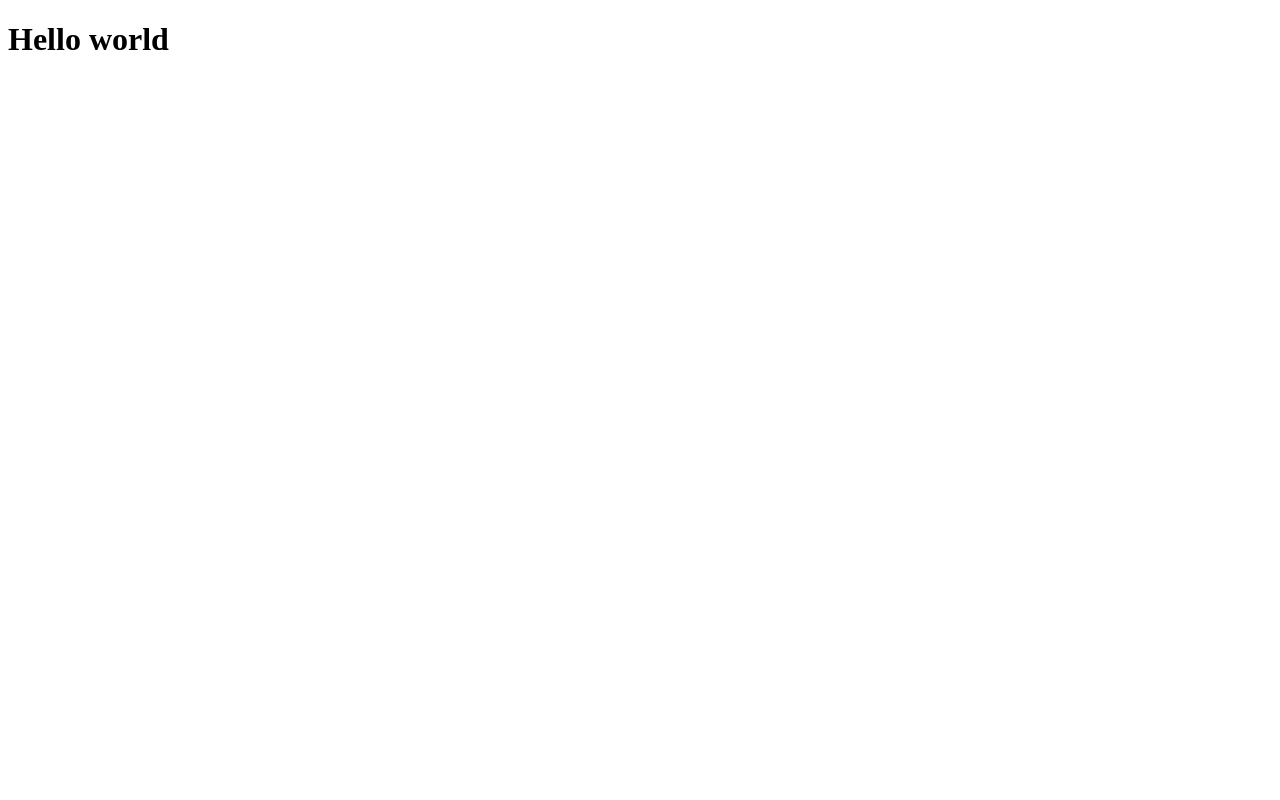
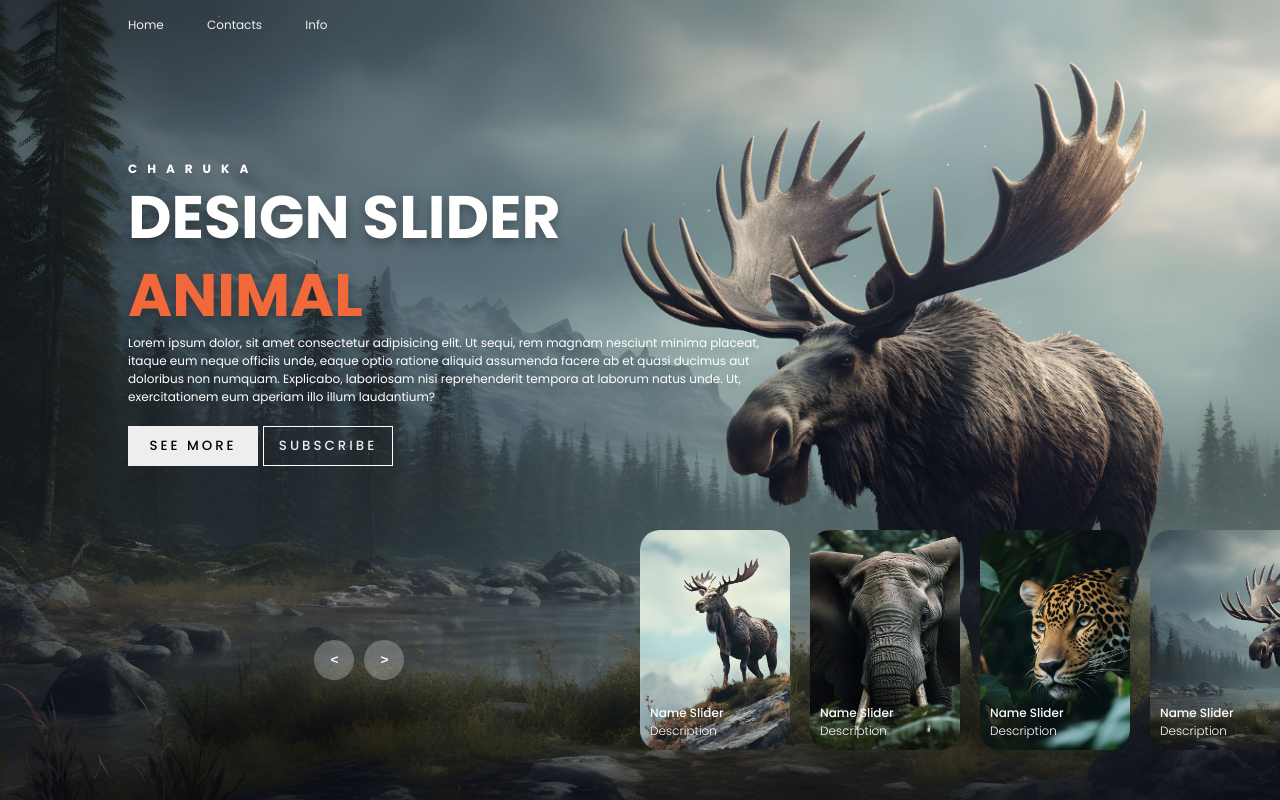
Before and after one commit to Charu2879/Sliderwebsite, a plain HTML site: page index.html in a window 1280 px wide. Drawn offline with Linux system fonts and the light colour scheme.

Commit message:
Final commit

```diff
--- /dev/null
+++ b/app.js
@@ -0,0 +1,49 @@
+//step 1: get DOM
+let nextDom = document.getElementById('next');
+let prevDom = document.getElementById('prev');
+
+let carouselDom = document.querySelector('.carousel');
+let SliderDom = carouselDom.querySelector('.carousel .list');
+let thumbnailBorderDom = document.querySelector('.carousel .thumbnail');
+let thumbnailItemsDom = thumbnailBorderDom.querySelectorAll('.item');
+let timeDom = document.querySelector('.carousel .time');
+
+thumbnailBorderDom.appendChild(thumbnailItemsDom[0]);
+let timeRunning = 3000;
+let timeAutoNext = 7000;
+
+nextDom.onclick = function(){
+    showSlider('next');
+}
+
+prevDom.onclick = function(){
+    showSlider('prev');
+}
+let runTimeOut;
+let runNextAuto = setTimeout(() => {
+    next.click();
+}, timeAutoNext)
+function showSlider(type){
+    let  SliderItemsDom = SliderDom.querySelectorAll('.carousel .list .item');
+    let thumbnailItemsDom = document.querySelectorAll('.carousel .thumbnail .item');
+
+    if(type === 'next'){
+        SliderDom.appendChild(SliderItemsDom[0]);
+        thumbnailBorderDom.appendChild(thumbnailItemsDom[0]);
+        carouselDom.classList.add('next');
+    }else{
+        SliderDom.prepend(SliderItemsDom[SliderItemsDom.length - 1]);
+        thumbnailBorderDom.prepend(thumbnailItemsDom[thumbnailItemsDom.length - 1]);
+        carouselDom.classList.add('prev');
+    }
+    clearTimeout(runTimeOut);
+    runTimeOut = setTimeout(() => {
+        carouselDom.classList.remove('next');
+        carouselDom.classList.remove('prev');
+    }, timeRunning);
+
+    clearTimeout(runNextAuto);
+    runNextAuto = setTimeout(() => {
+        next.click();
+    }, timeAutoNext)
+}
--- a/index.html
+++ b/index.html
@@ -3,10 +3,141 @@
 <head>
     <meta charset="UTF-8">
     <meta name="viewport" content="width=device-width, initial-scale=1.0">
-    <title>Slider Website</title>
-    <link rel="stylesheet" href="./styles.css">
+    <title>Document</title>
+    <link rel="stylesheet" href="style.css">
 </head>
 <body>
-    <h1>Hello world</h1>
+    <header>
+        <nav>
+            <a href="">Home</a>
+            <a href="">Contacts</a>
+            <a href="">Info</a>
+        </nav>
+    </header>
+
+    <!-- carousel -->
+    <div class="carousel">
+        <!-- list item -->
+        <div class="list">
+            <div class="item">
+                <img src="images/img1.jpg">
+                <div class="content">
+                    <div class="author">CHARUKA</div>
+                    <div class="title">DESIGN SLIDER</div>
+                    <div class="topic">ANIMAL</div>
+                    <div class="des">
+                        <!-- lorem 50 -->
+                        Lorem ipsum dolor, sit amet consectetur adipisicing elit. Ut sequi, rem magnam nesciunt minima placeat, itaque eum neque officiis unde, eaque optio ratione aliquid assumenda facere ab et quasi ducimus aut doloribus non numquam. Explicabo, laboriosam nisi reprehenderit tempora at laborum natus unde. Ut, exercitationem eum aperiam illo illum laudantium?
+                    </div>
+                    <div class="buttons">
+                        <button>SEE MORE</button>
+                        <button>SUBSCRIBE</button>
+                    </div>
+                </div>
+            </div>
+            <div class="item">
+                <img src="images/img2.jpg">
+                <div class="content">
+                    <div class="author">CHARUKA</div>
+                    <div class="title">DESIGN SLIDER</div>
+                    <div class="topic">ANIMAL</div>
+                    <div class="des">
+                        Lorem ipsum dolor, sit amet consectetur adipisicing elit. Ut sequi, rem magnam nesciunt minima placeat, itaque eum neque officiis unde, eaque optio ratione aliquid assumenda facere ab et quasi ducimus aut doloribus non numquam. Explicabo, laboriosam nisi reprehenderit tempora at laborum natus unde. Ut, exercitationem eum aperiam illo illum laudantium?
+                    </div>
+                    <div class="buttons">
+                        <button>SEE MORE</button>
+                        <button>SUBSCRIBE</button>
+                    </div>
+                </div>
+            </div>
+            <div class="item">
+                <img src="images/img3.jpg">
+                <div class="content">
+                    <div class="author">CHARUKA</div>
+                    <div class="title">DESIGN SLIDER</div>
+                    <div class="topic">ANIMAL</div>
+                    <div class="des">
+                        Lorem ipsum dolor, sit amet consectetur adipisicing elit. Ut sequi, rem magnam nesciunt minima placeat, itaque eum neque officiis unde, eaque optio ratione aliquid assumenda facere ab et quasi ducimus aut doloribus non numquam. Explicabo, laboriosam nisi reprehenderit tempora at laborum natus unde. Ut, exercitationem eum aperiam illo illum laudantium?
+                    </div>
+                    <div class="buttons">
+                        <button>SEE MORE</button>
+                        <button>SUBSCRIBE</button>
+                    </div>
+                </div>
+            </div>
+            <div class="item">
+                <img src="images/img4.jpg">
+                <div class="content">
+                    <div class="author">CHARUKA</div>
+                    <div class="title">DESIGN SLIDER</div>
+                    <div class="topic">ANIMAL</div>
+                    <div class="des">
+                        Lorem ipsum dolor, sit amet consectetur adipisicing elit. Ut sequi, rem magnam nesciunt minima placeat, itaque eum neque officiis unde, eaque optio ratione aliquid assumenda facere ab et quasi ducimus aut doloribus non numquam. Explicabo, laboriosam nisi reprehenderit tempora at laborum natus unde. Ut, exercitationem eum aperiam illo illum laudantium?
+                    </div>
+                    <div class="buttons">
+                        <button>SEE MORE</button>
+                        <button>SUBSCRIBE</button>
+                    </div>
+                </div>
+            </div>
+        </div>
+        <!-- list thumnail -->
+        <div class="thumbnail">
+            <div class="item">
+                <img src="images/img1.jpg">
+                <div class="content">
+                    <div class="title">
+                        Name Slider
+                    </div>
+                    <div class="description">
+                        Description
+                    </div>
+                </div>
+            </div>
+            <div class="item">
+                <img src="images/img2.jpg">
+                <div class="content">
+                    <div class="title">
+                        Name Slider
+                    </div>
+                    <div class="description">
+                        Description
+                    </div>
+                </div>
+            </div>
+            <div class="item">
+                <img src="images/img3.jpg">
+                <div class="content">
+                    <div class="title">
+                        Name Slider
+                    </div>
+                    <div class="description">
+                        Description
+                    </div>
+                </div>
+            </div>
+            <div class="item">
+                <img src="images/img4.jpg">
+                <div class="content">
+                    <div class="title">
+                        Name Slider
+                    </div>
+                    <div class="description">
+                        Description
+                    </div>
+                </div>
+            </div>
+        </div>
+        <!-- next prev -->
+
+        <div class="arrows">
+            <button id="prev"><</button>
+            <button id="next">></button>
+        </div>
+        <!-- time running -->
+        <div class="time"></div>
+    </div>
+
+    <script src="app.js"></script>
 </body>
 </html>
--- /dev/null
+++ b/style.css
@@ -0,0 +1,308 @@
+@import url('https://fonts.googleapis.com/css2?family=Poppins:ital,wght@0,100;0,200;0,300;0,400;0,500;0,600;0,700;0,800;0,900;1,100;1,200;1,300;1,400;1,500;1,600;1,700;1,800;1,900&display=swap');
+body{
+    margin: 0;
+    background-color: #000;
+    color: #eee;
+    font-family: Poppins;
+    font-size: 12px;
+}
+a{
+    text-decoration: none;
+}
+header{
+    width: 1140px;
+    max-width: 80%;
+    margin: auto;
+    height: 50px;
+    display: flex;
+    align-items: center;
+    position: relative;
+    z-index: 100;
+}
+header a{
+    color: #eee;
+    margin-right: 40px;
+}
+/* carousel */
+.carousel{
+    height: 100vh;
+    margin-top: -50px;
+    width: 100vw;
+    overflow: hidden;
+    position: relative;
+}
+.carousel .list .item{
+    width: 100%;
+    height: 100%;
+    position: absolute;
+    inset: 0 0 0 0;
+}
+.carousel .list .item img{
+    width: 100%;
+    height: 100%;
+    object-fit: cover;
+}
+.carousel .list .item .content{
+    position: absolute;
+    top: 20%;
+    width: 1140px;
+    max-width: 80%;
+    left: 50%;
+    transform: translateX(-50%);
+    padding-right: 30%;
+    box-sizing: border-box;
+    color: #fff;
+    text-shadow: 0 5px 10px #0004;
+}
+.carousel .list .item .author{
+    font-weight: bold;
+    letter-spacing: 10px;
+}
+.carousel .list .item .title,
+.carousel .list .item .topic{
+    font-size: 5em;
+    font-weight: bold;
+    line-height: 1.3em;
+}
+.carousel .list .item .topic{
+    color: #f1683a;
+}
+.carousel .list .item .buttons{
+    display: grid;
+    grid-template-columns: repeat(2, 130px);
+    grid-template-rows: 40px;
+    gap: 5px;
+    margin-top: 20px;
+}
+.carousel .list .item .buttons button{
+    border: none;
+    background-color: #eee;
+    letter-spacing: 3px;
+    font-family: Poppins;
+    font-weight: 500;
+}
+.carousel .list .item .buttons button:nth-child(2){
+    background-color: transparent;
+    border: 1px solid #fff;
+    color: #eee;
+}
+/* thumbail */
+.thumbnail{
+    position: absolute;
+    bottom: 50px;
+    left: 50%;
+    width: max-content;
+    z-index: 100;
+    display: flex;
+    gap: 20px;
+}
+.thumbnail .item{
+    width: 150px;
+    height: 220px;
+    flex-shrink: 0;
+    position: relative;
+}
+.thumbnail .item img{
+    width: 100%;
+    height: 100%;
+    object-fit: cover;
+    border-radius: 20px;
+}
+.thumbnail .item .content{
+    color: #fff;
+    position: absolute;
+    bottom: 10px;
+    left: 10px;
+    right: 10px;
+}
+.thumbnail .item .content .title{
+    font-weight: 500;
+}
+.thumbnail .item .content .description{
+    font-weight: 300;
+}
+/* arrows */
+.arrows{
+    position: absolute;
+    top: 80%;
+    right: 52%;
+    z-index: 100;
+    width: 300px;
+    max-width: 30%;
+    display: flex;
+    gap: 10px;
+    align-items: center;
+}
+.arrows button{
+    width: 40px;
+    height: 40px;
+    border-radius: 50%;
+    background-color: #eee4;
+    border: none;
+    color: #fff;
+    font-family: monospace;
+    font-weight: bold;
+    transition: .5s;
+}
+.arrows button:hover{
+    background-color: #fff;
+    color: #000;
+}
+
+/* animation */
+.carousel .list .item:nth-child(1){
+    z-index: 1;
+}
+
+/* animation text in first item */
+
+.carousel .list .item:nth-child(1) .content .author,
+.carousel .list .item:nth-child(1) .content .title,
+.carousel .list .item:nth-child(1) .content .topic,
+.carousel .list .item:nth-child(1) .content .des,
+.carousel .list .item:nth-child(1) .content .buttons
+{
+    transform: translateY(50px);
+    filter: blur(20px);
+    opacity: 0;
+    animation: showContent .5s 1s linear 1 forwards;
+}
+@keyframes showContent{
+    to{
+        transform: translateY(0px);
+        filter: blur(0px);
+        opacity: 1;
+    }
+}
+.carousel .list .item:nth-child(1) .content .title{
+    animation-delay: 1.2s!important;
+}
+.carousel .list .item:nth-child(1) .content .topic{
+    animation-delay: 1.4s!important;
+}
+.carousel .list .item:nth-child(1) .content .des{
+    animation-delay: 1.6s!important;
+}
+.carousel .list .item:nth-child(1) .content .buttons{
+    animation-delay: 1.8s!important;
+}
+/* create animation when next click */
+.carousel.next .list .item:nth-child(1) img{
+    width: 150px;
+    height: 220px;
+    position: absolute;
+    bottom: 50px;
+    left: 50%;
+    border-radius: 30px;
+    animation: showImage .5s linear 1 forwards;
+}
+@keyframes showImage{
+    to{
+        bottom: 0;
+        left: 0;
+        width: 100%;
+        height: 100%;
+        border-radius: 0;
+    }
+}
+
+.carousel.next .thumbnail .item:nth-last-child(1){
+    overflow: hidden;
+    animation: showThumbnail .5s linear 1 forwards;
+}
+.carousel.prev .list .item img{
+    z-index: 100;
+}
+@keyframes showThumbnail{
+    from{
+        width: 0;
+        opacity: 0;
+    }
+}
+.carousel.next .thumbnail{
+    animation: effectNext .5s linear 1 forwards;
+}
+
+@keyframes effectNext{
+    from{
+        transform: translateX(150px);
+    }
+}
+
+/* running time */
+
+.carousel .time{
+    position: absolute;
+    z-index: 1000;
+    width: 0%;
+    height: 3px;
+    background-color: #f1683a;
+    left: 0;
+    top: 0;
+}
+
+.carousel.next .time,
+.carousel.prev .time{
+    animation: runningTime 3s linear 1 forwards;
+}
+@keyframes runningTime{
+    from{ width: 100%}
+    to{width: 0}
+}
+
+
+/* prev click */
+
+.carousel.prev .list .item:nth-child(2){
+    z-index: 2;
+}
+
+.carousel.prev .list .item:nth-child(2) img{
+    animation: outFrame 0.5s linear 1 forwards;
+    position: absolute;
+    bottom: 0;
+    left: 0;
+}
+@keyframes outFrame{
+    to{
+        width: 150px;
+        height: 220px;
+        bottom: 50px;
+        left: 50%;
+        border-radius: 20px;
+    }
+}
+
+.carousel.prev .thumbnail .item:nth-child(1){
+    overflow: hidden;
+    opacity: 0;
+    animation: showThumbnail .5s linear 1 forwards;
+}
+.carousel.next .arrows button,
+.carousel.prev .arrows button{
+    pointer-events: none;
+}
+.carousel.prev .list .item:nth-child(2) .content .author,
+.carousel.prev .list .item:nth-child(2) .content .title,
+.carousel.prev .list .item:nth-child(2) .content .topic,
+.carousel.prev .list .item:nth-child(2) .content .des,
+.carousel.prev .list .item:nth-child(2) .content .buttons
+{
+    animation: contentOut 1.5s linear 1 forwards!important;
+}
+
+@keyframes contentOut{
+    to{
+        transform: translateY(-150px);
+        filter: blur(20px);
+        opacity: 0;
+    }
+}
+@media screen and (max-width: 678px) {
+    .carousel .list .item .content{
+        padding-right: 0;
+    }
+    .carousel .list .item .content .title{
+        font-size: 30px;
+    }
+}
```
Also changed, not shown: styles.css (deleted).
